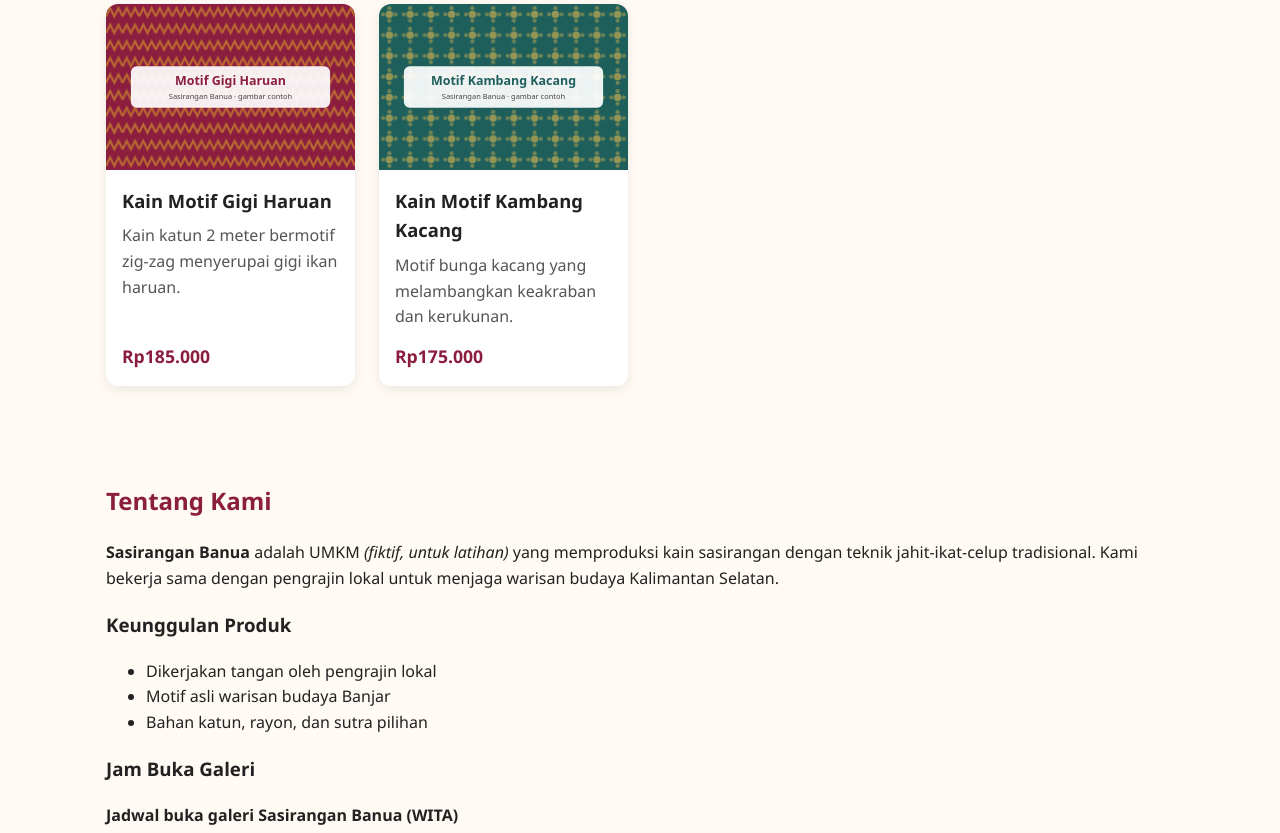
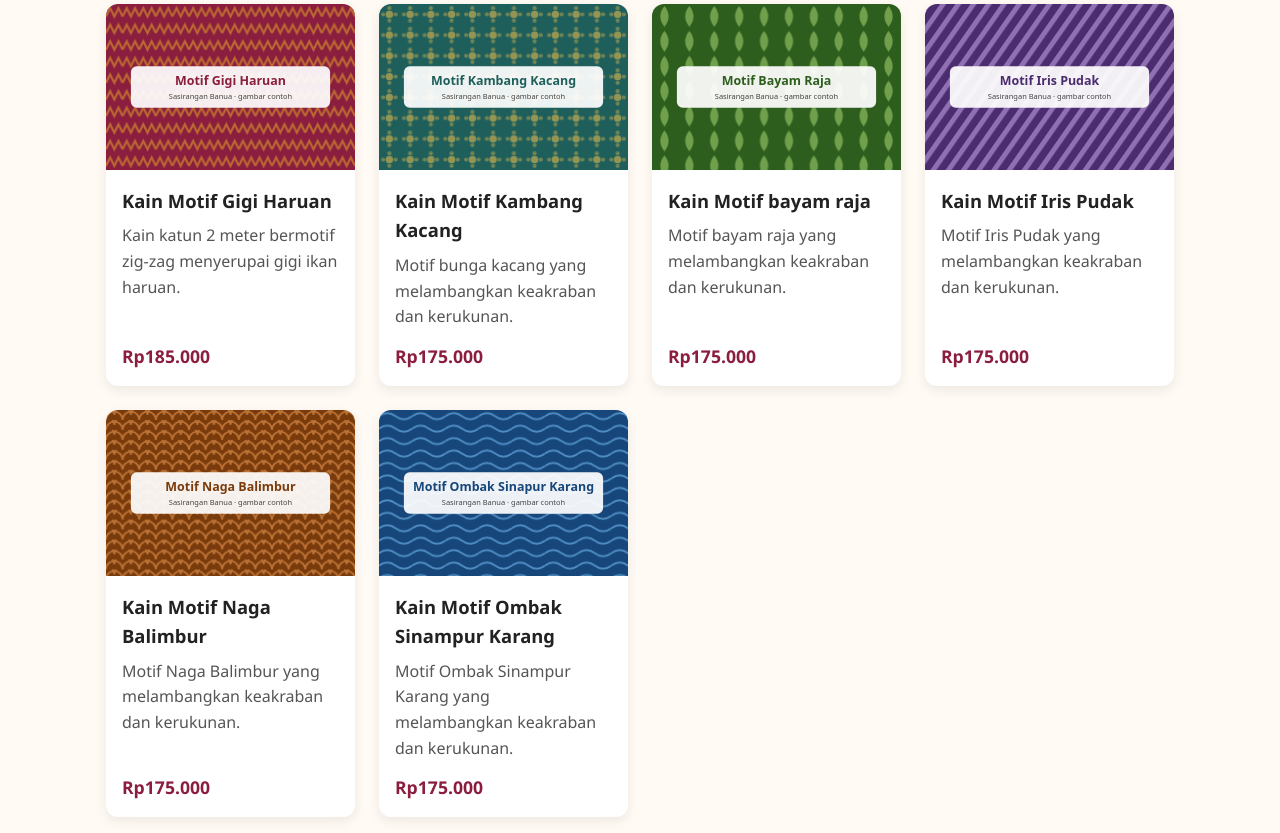
Before and after one commit to Reivhell/web1-2510010121, a plain HTML site: page index.html in a window 1280 px wide. Shown: the part 603-1436 px from the top of the page. Drawn offline with Linux system fonts and the light colour scheme.

Commit message:
Tambah Kartu Katalog

```diff
--- a/index.html
+++ b/index.html
@@ -70,7 +70,65 @@
               <p class="harga">Rp175.000</p>
             </div>
           </article>
-          <!-- Tambahkan minimal 4 kartu lagi dengan pola yang sama -->
+          <article class="kartu">
+            <img
+              src="img/bayam-raja.svg"
+              alt="Kain sasirangan motif bayam raja warna hijau
+              tosca"
+              width="600"
+              height="400"
+            />
+            <div class="kartu-isi">
+              <h3>Kain Motif bayam raja</h3>
+              <p>Motif bayam raja yang melambangkan keakraban dan kerukunan.</p>
+              <p class="harga">Rp175.000</p>
+            </div>
+          </article>
+          <article class="kartu">
+            <img
+              src="img/iris-pudak.svg"
+              alt="Kain sasirangan motif iris pudak"
+              width="600"
+              height="400"
+            />
+            <div class="kartu-isi">
+              <h3>Kain Motif Iris Pudak</h3>
+              <p>Motif Iris Pudak yang melambangkan keakraban dan kerukunan.</p>
+              <p class="harga">Rp175.000</p>
+            </div>
+          </article>
+          <article class="kartu">
+            <img
+              src="img/naga-balimbur.svg"
+              alt="Kain sasirangan motif naga balimbur"
+              width="600"
+              height="400"
+            />
+            <div class="kartu-isi">
+              <h3>Kain Motif Naga Balimbur</h3>
+              <p>
+                Motif Naga Balimbur yang melambangkan keakraban dan kerukunan.
+              </p>
+              <p class="harga">Rp175.000</p>
+            </div>
+          </article>
+          <article class="kartu">
+            <img
+              src="img/ombak-sinapur-karang.svg"
+              alt="Kain sasirangan motif ombak sinampur karang
+              tosca"
+              width="600"
+              height="400"
+            />
+            <div class="kartu-isi">
+              <h3>Kain Motif Ombak Sinampur Karang</h3>
+              <p>
+                Motif Ombak Sinampur Karang yang melambangkan keakraban dan
+                kerukunan.
+              </p>
+              <p class="harga">Rp175.000</p>
+            </div>
+          </article>
         </div>
       </section>
 
```
